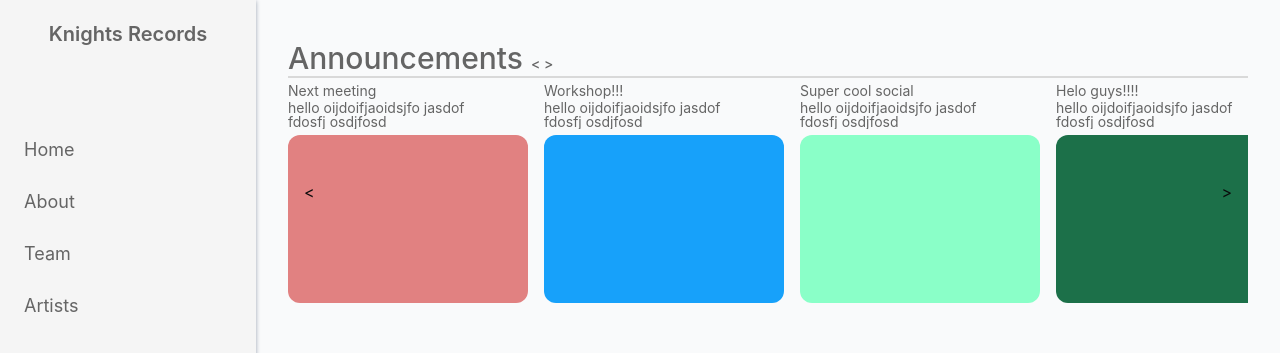
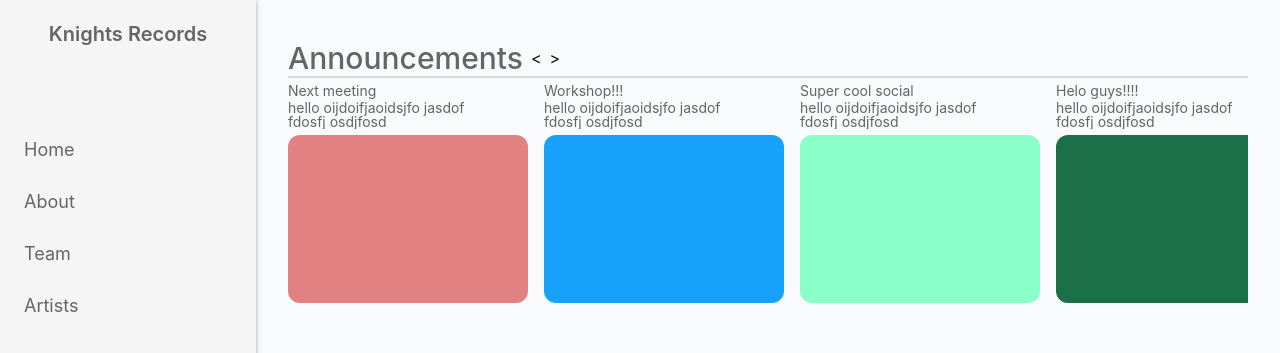
Before and after one commit to Knights-Records-UCF/Knights-Record-Website, a Next.js app: page / in a window 1280 px wide. Shown: the top 353 px of the page. Built offline with nearby package versions, Linux system fonts and the light colour scheme; no server answers.

Commit message:
Properly working Carousel

```diff
--- a/app/components/Carousel.tsx
+++ b/app/components/Carousel.tsx
@@ -7,20 +7,47 @@ interface announcement {
     bgColor: string;
 }
 
-
 export default function Carousel({ children }: { children: announcement[] }) {
-    const [currentIndex, setCurrentIndex] = useState(0);
+    const [currSlide, setCurrSlide] = useState(0);
 
     function prev() {
-        setCurrentIndex(currentIndex === 0 ? children.length - 1 : currentIndex - 1)
+        setCurrSlide(currSlide === 0 ? children.length - 1 : currSlide - 1)
     }
 
     function next() {
-        setCurrentIndex(currentIndex === children.length - 1 ? 0 : currentIndex + 1)
+        // >= just for flexibility between showcasing two announcements at a time or just one, depends on what we wanna do
+        setCurrSlide(currSlide >= children.length - 1 ? 0 : currSlide + 1)
     }
+
+    function tempButton() {
+        return (
+            <div className="flex flex-row gap-2">
+                <button
+                    onClick={prev}>
+                    {'<'}
+                </button>
+                <button
+                    onClick={next}>
+                    {'>'}
+                </button>
+            </div>
+        )
+    }
+
     return (
         <div className="overflow-hidden relative">
-            <div className="flex flex-row gap-4 transition-transform ease-out duration-500" style={{ transform: `translateX(-${currentIndex * 50}%)` }}>
+            <div className="flex mt-2 items-center ">
+                <h1 className=" text-[#656565] font-[525] text-3xl">
+                    Announcements
+                </h1>
+                <div className="ml-2">
+                    {tempButton()}
+                </div>
+            </div>
+            <div className="border border-[#D9D9D9] mb-0.5" />
+            <div className="flex flex-row gap-4 transition-transform ease-out duration-500"
+                 style={{ transform: `translateX(-${(currSlide * 256)}px)`}} // 256 bc w-60 + gap-4 omggggg
+            >
                 {children.map((child, index) => (
                     <div key={index} className="w-60">
                         <h1 className="text-[#656565] text-[14px] font-525">
@@ -33,16 +60,6 @@ export default function Carousel({ children }: { children: announcement[] }) {
                     </div>
                 ))}
             </div>
-            <div className="absolute inset-0 flex items-center justify-between p-4">
-                <button
-                    onClick={prev}>
-                    {'<'}
-                </button>
-                <button
-                    onClick={next}>
-                    {'>'}
-                </button>
-            </div>
         </div>
     )
 }
--- a/app/page.tsx
+++ b/app/page.tsx
@@ -48,10 +48,6 @@ export default function Home() {
 
   return (
     <div className=" text-left ">
-      <h1 className=" text-[#656565] font-[525] text-3xl mt-2">
-        Announcements <span className="text-sm"> {'< >'}</span>
-      </h1>
-      <div className="border border-[#D9D9D9] mb-0.5" />
       <Carousel children={announcementsArr} />
       <div className="mt-12">
         <h1 className="font-[525] text-2xl text-left text-[#656565]">
```
